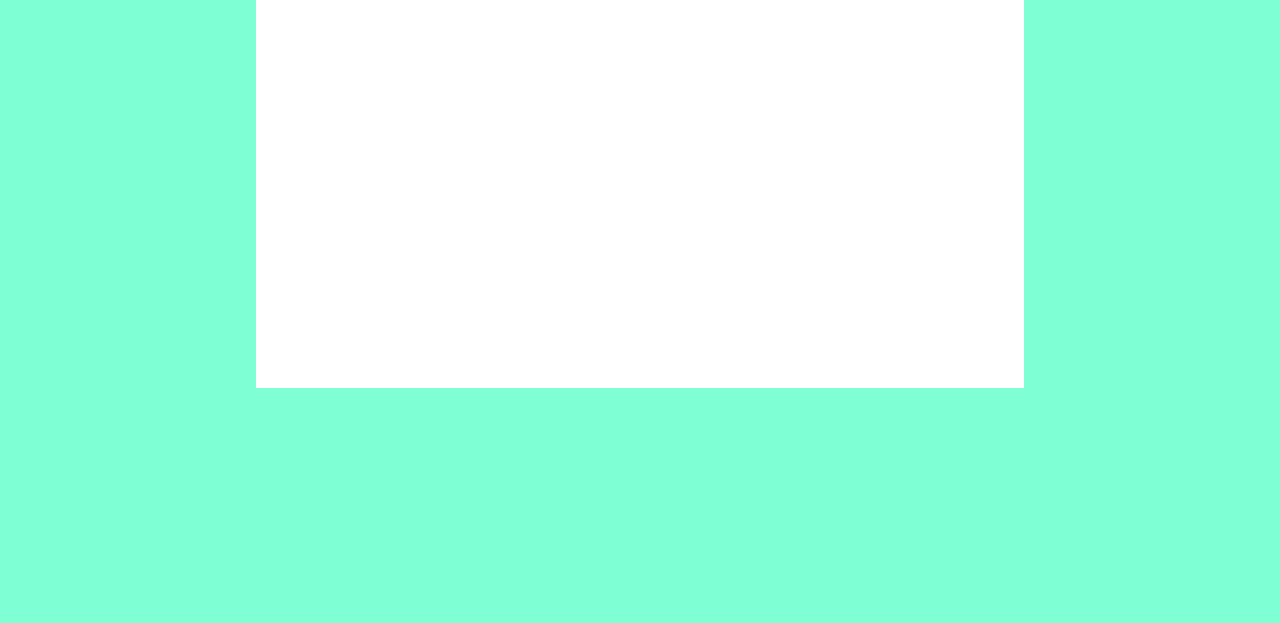
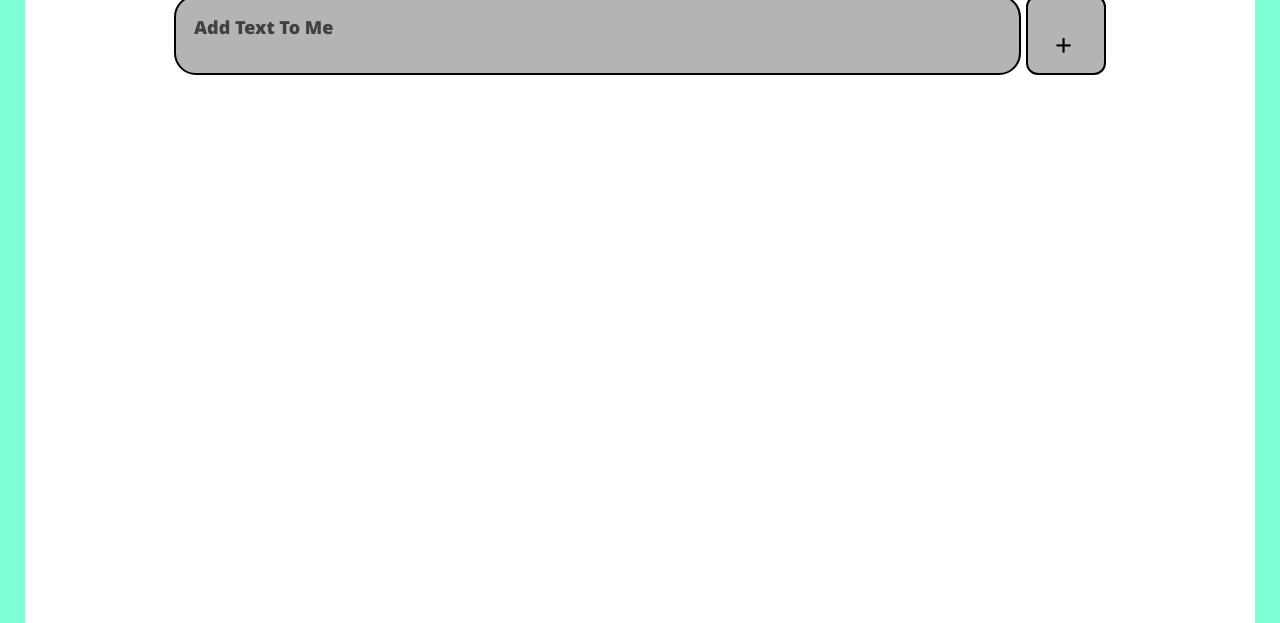
Before and after one commit to POrchebo/my-todo-list, a plain HTML site: page index.html in a window 1280 px wide. Shown: the part 237-860 px from the top of the page. Before the commit the page ends 800 px from the top, so only its background shows below. Drawn offline with Linux system fonts and the light colour scheme.

Commit message:
Add files via upload

```diff
--- a/style.css
+++ b/style.css
@@ -7,24 +7,20 @@
 }
 body{
     background-color: aquamarine;
-    width: 100%;
-    height: 100%;
-    min-height: 40vh;
-    display: flex;
-    align-items: center;
-    justify-content: center;
+    height: 50vh;
+    margin: 0 60px 60px 60px;
+    overflow: hidden;
 
 }
 .container-wrapper{
     width: 60%;
-    height: 600px;
+    height: 85%;
     background-color: #fff;
     padding: 10px;
     margin-top: 25px;
     display: flex;
     align-items: center;
     flex-direction: column;
-    /* justify-content: center; */
 }
 .title-container{
     width: 100%;
@@ -35,50 +31,55 @@ h1{
     text-align: center;
 }
 .input-value{
-    width: 80%;
+    width: 100%;
+    height: 120px;
     display: flex;
     align-items: center;
     justify-content: center;
-    gap: 10px;
+    gap: 5px;
 }
-.input-value input{
-    padding: 18px;
-    border-radius: 25px;
+#input-field{
+    height: 40px;
+    border-radius: 22px;
     width: 70%;
     margin-left: 20px;
     border: 2px solid black;
     background: rgb(182, 179, 179);
     color: rgb(49, 48, 48);
-    font-size: 18px;
+    font-size: 24px;
+    font-weight: bolder;
     cursor: pointer;
+    padding: 18px 18px 0px 18px;
 }
-.input-value input::placeholder{
+#input-field::placeholder{
     color: rgb(66, 65, 65);
-    font-size: 18px;
+    font-size: 28px;
+    padding: 0;
 }
 .input-value button{
-    padding: 18px;
-    width: 50px;
-    border-radius: 6px;
+    padding: 10px;
+    width: 80px;
     border: 2px solid black;
     background: rgb(182, 179, 179);
-    /* cursor: pointer; */
     font-size: 15px;
+    border-radius: 12px;
+    height: 95px;
 }
 .input-value button:focus{
     border: 3px solid black;
     background-color: green;
+    cursor: pointer;
 }
 .input-value button:hover{
-    /* border: 3px solid black; */
+    border: 3px solid black;
     background-color: green;
     cursor: pointer;
 }
 .crud-container{
-    width: 100%;
+    width: 85%;
     height: auto;
-    margin: 10px 8px;
-    padding: 20px;
+    margin: 10px 10px 10px 30px;
+    padding: 10px;
 }
 h5{
     color: lime;
@@ -100,3 +101,124 @@ li {
   margin-bottom: 10px;
   border-radius: 5px;
 }
+
+/* Adding Media Queries */
+
+/* Media Queries for screen of 620px */
+@media (min-width: 1068px) {
+    h1{
+        font-size: 45px;
+    }
+    #input-field{
+        font-size: 24px;
+    }
+    #input-field::placeholder{
+        font-size: 28px;
+    }
+    .input-value button{
+        padding: 27px 40px 27px 27px;
+        border-radius: 12px;
+        font-weight: 400;
+        font-size: 20px;
+    }
+    body{
+        min-height: 100vh;
+        font-weight: bolder;
+    }
+    .container-wrapper{
+        gap: 10px;
+    }
+}
+
+@media (min-width: 920px){
+    #input-field{
+        height: 80%;
+        padding-top: 0;
+        font-size: 24px;
+    }
+    #input-field::placeholder{
+        font-size: 28px;
+    }
+    .container-wrapper{
+        height: 800px;
+    }
+}
+
+@media (min-width: 720px){
+    #input-field{
+        height: 80%;
+        padding-top: 0;
+        font-size: 24px;
+    }
+    #input-field::placeholder{
+        font-size: 28px;
+    }
+    .container-wrapper{
+        width: 100%;
+        margin: 80px 28px 12px 28px;
+        height: 800px;
+    }
+
+}
+
+@media (min-width: 480px){
+    #input-field{
+        height: 80%;
+        padding-top: 0;
+        font-size: 18px;
+    }
+    #input-field::placeholder{
+        font-size: 18px;
+    }
+    .container-wrapper{
+        width: 100%;
+        margin: 80px 28px 12px 28px;
+        height: 800px;
+    }
+    .crud-container{
+        width: 100%;
+        margin: 10px 10px;
+    }
+    h1{
+        font-size: 38px;
+    }
+    body{
+        margin: 0 60px 0 0;
+    }
+
+}
+
+@media (min-width: 320px){
+    #input-field{
+        /* font-size: 16px; */
+        font-weight: bolder;
+        height: 80px;
+        margin-left: 0;
+        padding: 0 0 16px 18px;
+    }
+    #input-field::placeholder{
+        /* font-size: 16px; */
+        font-weight: bolder;
+    }
+    .container-wrapper{
+        width: 100%;
+        margin: 18px 8px 0 0;
+        height: 800px;
+    }
+    body{
+        margin: 60px 25px 0 25px;
+        min-height: 100vh;
+    }
+    .input-value button{
+        height: 80px;
+        font-size: 30px;
+    }
+    .input-value{
+        margin-left: 18px;
+        margin-right: 18px;
+    }
+    .crud-container{
+        margin-left: 0;
+        margin-right: 0;
+    }
+}
```
